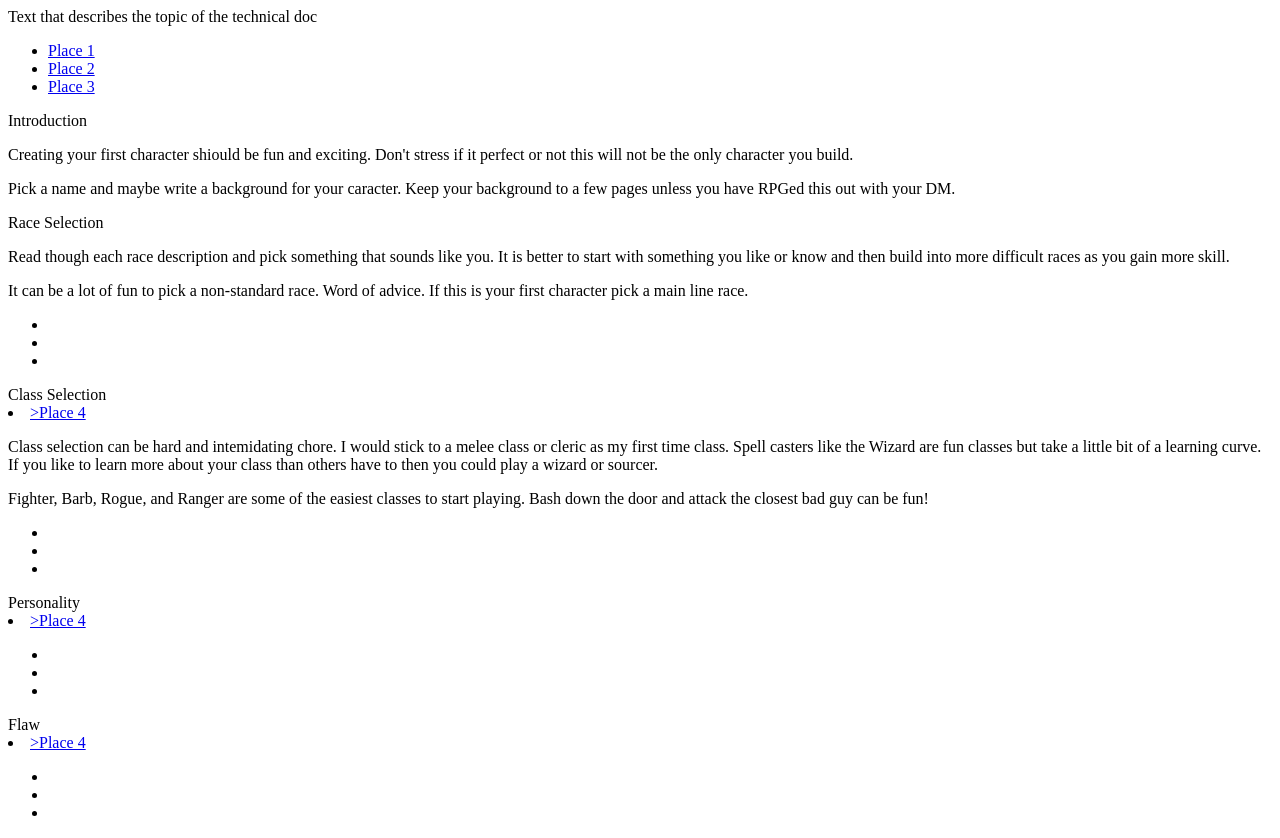
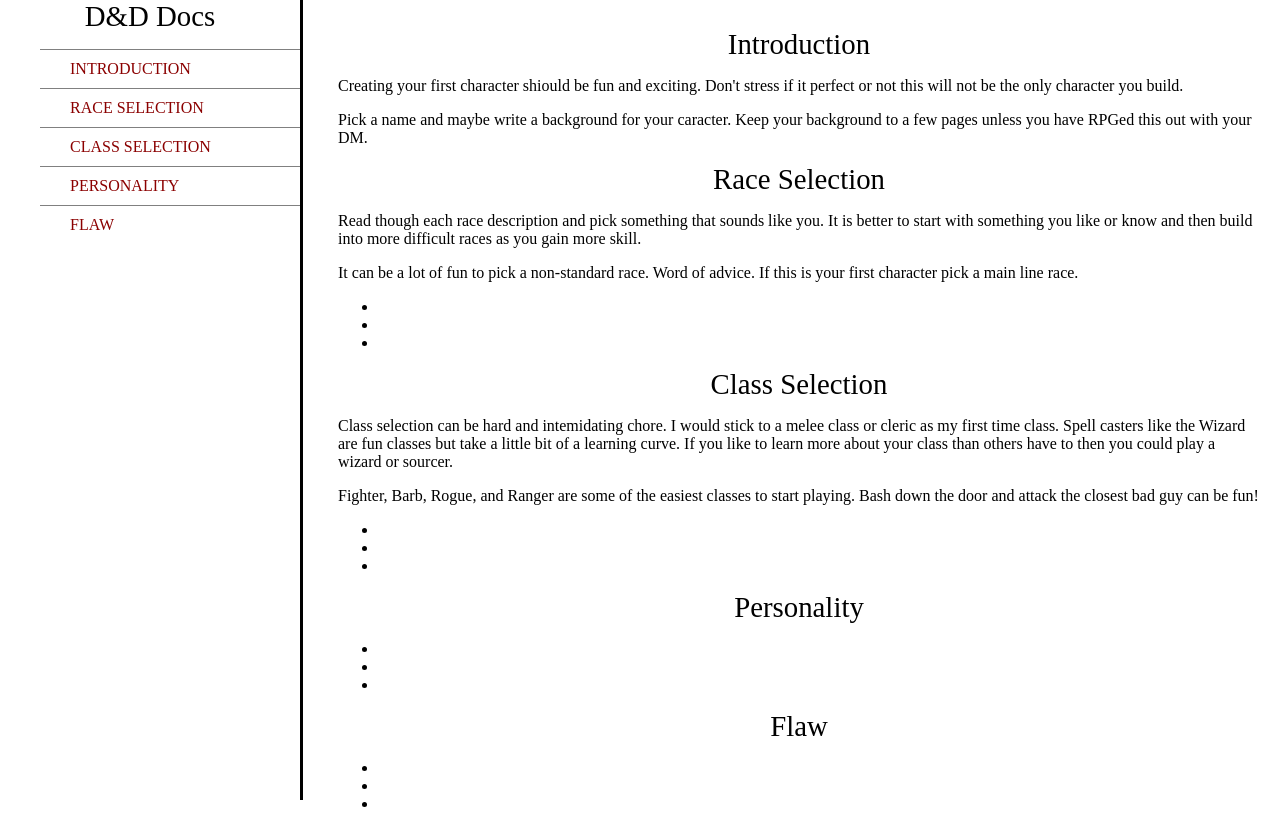
Before and after one commit to ree17017/freecodecamp_projects, a plain HTML site: page technical/technicalDocumentation.html in a window 1280 px wide. After the commit the page ends 800 px from the top, so only its background shows below. Drawn offline with Linux system fonts and the light colour scheme.

Commit message:
Nav style and Media style

```diff
--- a/technical/technicalDocumentation.html
+++ b/technical/technicalDocumentation.html
@@ -1,17 +1,63 @@
-<htmlj
+<html>
   <head>
     <meta charset="UTF-8" />
     <title>Technical Documentation Page</title>
+    <style>
+      #navbar{
+        position: fixed;
+        min-width: 290px;
+        top: 0px;
+        left: 0px;
+        width: 300px;
+        height: 100%;
+        border-right: solid;
+        border-color: black;
+      }
+      #navbar a {
+        display: block;
+        padding: 10px 30px;
+        color: darkred;
+        text-decoration: none;
+        cursor: pointer;
+      }
+
+      #navbar li {
+        color: gray;
+        border-top: 1px solid;
+        list-style: none;
+        position: relative;
+        width: 100%;
+      }
+
+      #main-doc{
+        position:absolute;
+        margin-left: 310px;
+        padding: 20px;
+        margin-bottom: 110px;
+      }
+      header {
+        font-size: 1.8em;
+        color: black;
+        text-align: center;
+        font-weight: 300;
+      }
+
+      @media only screen and (max-width: 400px) {
+        #main-doc {
+          margin-left: 10px;
+        }
+      }
+    </style>
   </head>
   <nav id="navbar">
-    <header>
-      Text that describes the topic of the technical doc
+    <header> D&D Docs </header>
       <ul>
-        <li><a href="#" class="nav-link">Place 1</a></li>
-        <li><a href="#" class="nav-link">Place 2</a></li>
-        <li><a href="#" class="nav-link">Place 3</a></li>
+        <li><a href="#Introduction" class="nav-link">INTRODUCTION</a></li>
+        <li><a href="#race_selection" class="nav-link">RACE SELECTION</a></li>
+        <li><a href="#class_selection" class="nav-link">CLASS SELECTION</a></li>
+        <li><a href="#personality" class="nav-link">PERSONALITY</a></li>
+        <li><a href="#flaw" class="nav-link">FLAW</a></li>
       </ul>
-    </header>
   </nav>
   <main id="main-doc">
     <section id="Introduction" class="main-section">
@@ -46,7 +92,6 @@
     <section id="class_selection" class="main-section">
       <header id="calss_selection">Class Selection</header>
 
-        <li><a href="#" class="nav-link">>Place 4</a></li>
       <p>
         Class selection can be hard and intemidating chore. I would stick to a
         melee class or cleric as my first time class. Spell casters like the
@@ -69,7 +114,6 @@
     </section>
     <section id="personality" class="main-section">
       <header id="personality">Personality</header>
-        <li><a href="#" class="nav-link">>Place 4</a></li>
       <p></p>
 
       <ul>
@@ -83,7 +127,6 @@
     </section>
     <section id="flaw" class="main-section">
       <header id="flaw">Flaw</header>
-        <li><a href="#" class="nav-link">>Place 4</a></li>
       <p></p>
       <p></p>
       <ul>
```
Also changed, not shown: technical/style.css (added), 1 other file.
